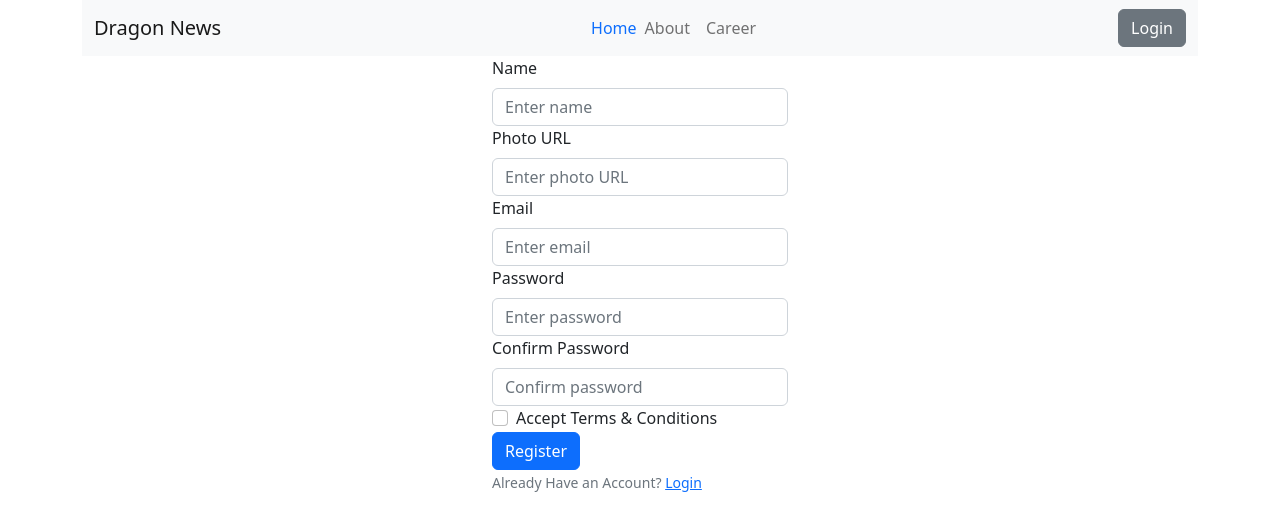
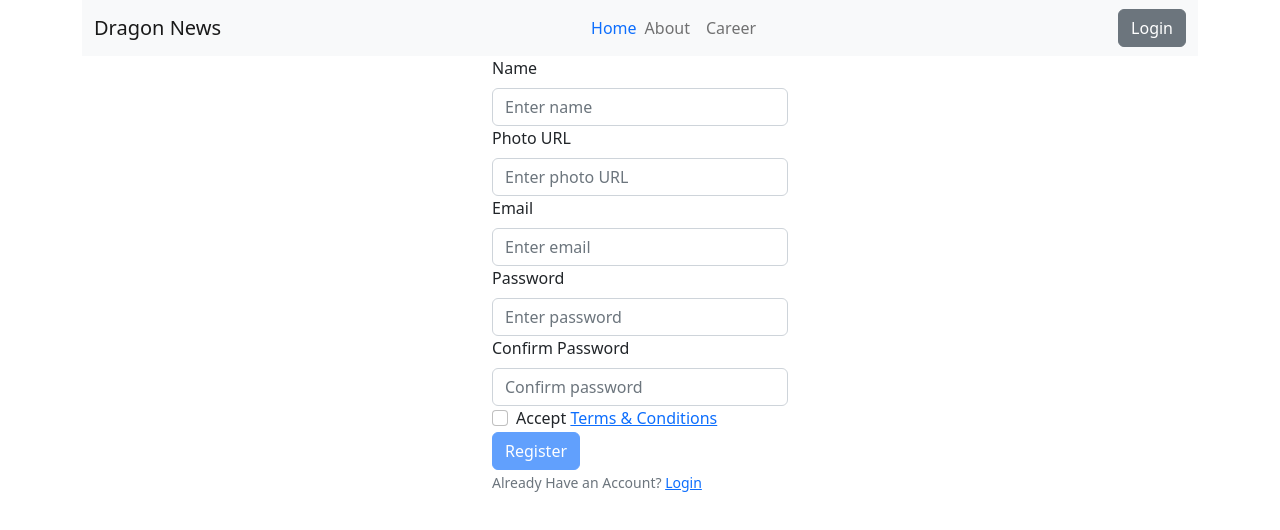
Before and after one commit to fxinfo24/dragon-news-client-react-bootstrap, a React (Vite) app: page /register in a window 1280 px wide. Shown: the top 530 px of the page. Built offline with nearby package versions, Linux system fonts and the light colour scheme; no server answers.

Commit message:
Fixed 'Send back to Login page while login through Private route', Loader implemented, and Accept terms checkbox...

```diff
--- a/src/ContextProvider/AuthProvider.jsx
+++ b/src/ContextProvider/AuthProvider.jsx
@@ -46,6 +46,7 @@ const createUser = (email,password) => {
         const unsubscribe = onAuthStateChanged(auth, (loggedUser) => {
             console.log('Logged in user inside auth state observer', loggedUser)
             setUser(loggedUser);
+            setLoader(false);
         });
         return () => {
          unsubscribe();
--- /dev/null
+++ b/src/Pages/Shared/Terms/Terms.jsx
@@ -0,0 +1,30 @@
+import React from "react";
+import { Container } from "react-bootstrap";
+import { Link } from "react-router-dom";
+
+const Terms = () => {
+  return (
+    <Container>
+      <h3>Terms and conditions of use</h3>
+      <p>
+        Welcome to our digital information network. These are our terms and
+        conditions for use of the network, which you may access in several ways,
+        including but not limited to the World Wide Web via dragon news,
+        digital television, PDA, mobile phone and RSS feeds. In these terms and
+        conditions, when we say the "Guardian Site" we mean the digital
+        information network operated by or on behalf of Guardian News & Media
+        Limited or its parent companies, subsidiaries and affiliates
+        collectively "Guardian", regardless of how you access the network, as
+        well as any Guardian apps whether you access those via a Guardian Site
+        or a third party site. However you access the Guardian Site, you agree
+        to be bound by these terms and conditions. If you have accessed the
+        Guardian Site from the United States or Australia, you also agree to be
+        bound by additional terms contained at the end of these terms and
+        conditions.
+      </p>
+      <p>Go back to <Link to = '/register'>Register</Link></p>
+    </Container>
+  );
+};
+
+export default Terms;
--- a/src/Pages/Users/Registration/RegistrationForm.jsx
+++ b/src/Pages/Users/Registration/RegistrationForm.jsx
@@ -2,7 +2,6 @@ import React, { useContext, useState } from 'react';
 import { Form, Button, Container } from 'react-bootstrap';
 import { AuthContext } from '../../../ContextProvider/AuthProvider';
 import { Link } from 'react-router-dom';
-import { clear } from 'localforage';
 
 const RegistrationForm = () => {
     const { createUser } = useContext(AuthContext);
@@ -49,6 +48,13 @@ const RegistrationForm = () => {
     });
     console.log('Form submitted successfully!');
   };
+
+  // Handle terms of service check box
+  const [accept, setAccept] = useState(false)
+  const handleCheckTerms = (event) =>{
+    console.log(event.target.checked);
+    setAccept(event.target.checked);
+  }
 
   return (
     <Container className='w-25 mx-auto'>
@@ -114,16 +120,20 @@ const RegistrationForm = () => {
 
       <Form.Group controlId="acceptTerms">
         <Form.Check
+          onClick={handleCheckTerms}
           type="checkbox"
           name='acceptTerms'
-          label="Accept Terms & Conditions"
+          label= {<>Accept <Link to = '/terms'>Terms & Conditions</Link></>}
           checked={acceptTerms}
           onChange={(event) => setAcceptTerms(event.target.checked)}
           required
         />
       </Form.Group>
 
-      <Button variant="primary" type="submit">
+      <Button
+      disabled = {!accept}
+      variant="primary"
+      type="submit">
         Register
       </Button>
 
--- a/src/Routes/PrivateRoute.jsx
+++ b/src/Routes/PrivateRoute.jsx
@@ -1,11 +1,17 @@
 import React, { useContext } from 'react';
 import { AuthContext } from '../ContextProvider/AuthProvider';
 import { Navigate, useLocation } from 'react-router-dom';
+import { Spinner } from 'react-bootstrap';
 
 const PrivateRoute = ({children}) => {
-    const { user } = useContext(AuthContext)
+    const { user, loader } = useContext(AuthContext)
     const location  = useLocation()
     console.log(location);
+
+    // Check the Loader (Loader from react bootstrap)
+    if (loader) {
+        return <Spinner animation="border" variant="info" />
+    }
 
 
     if (user) {
--- a/src/Routes/Routers.jsx
+++ b/src/Routes/Routers.jsx
@@ -8,6 +8,7 @@ import LoginLayout from "../Layout/LoginLayout";
 import LoginForm from "../Pages/Users/Login/LoginForm";
 import RegistrationForm from "../Pages/Users/Registration/RegistrationForm";
 import PrivateRoute from "./PrivateRoute";
+import Terms from "../Pages/Shared/Terms/Terms";
 
 const routerApp = createBrowserRouter([
     {
@@ -25,6 +26,10 @@ const routerApp = createBrowserRouter([
             {
                 path: '/register',
                 element: <RegistrationForm></RegistrationForm>
+            },
+            {
+                path: '/terms',
+                element: <Terms></Terms>
             },
         ]
     },
```
Also changed, not shown: 1 other file (tests, documents, lock files or other folders).
